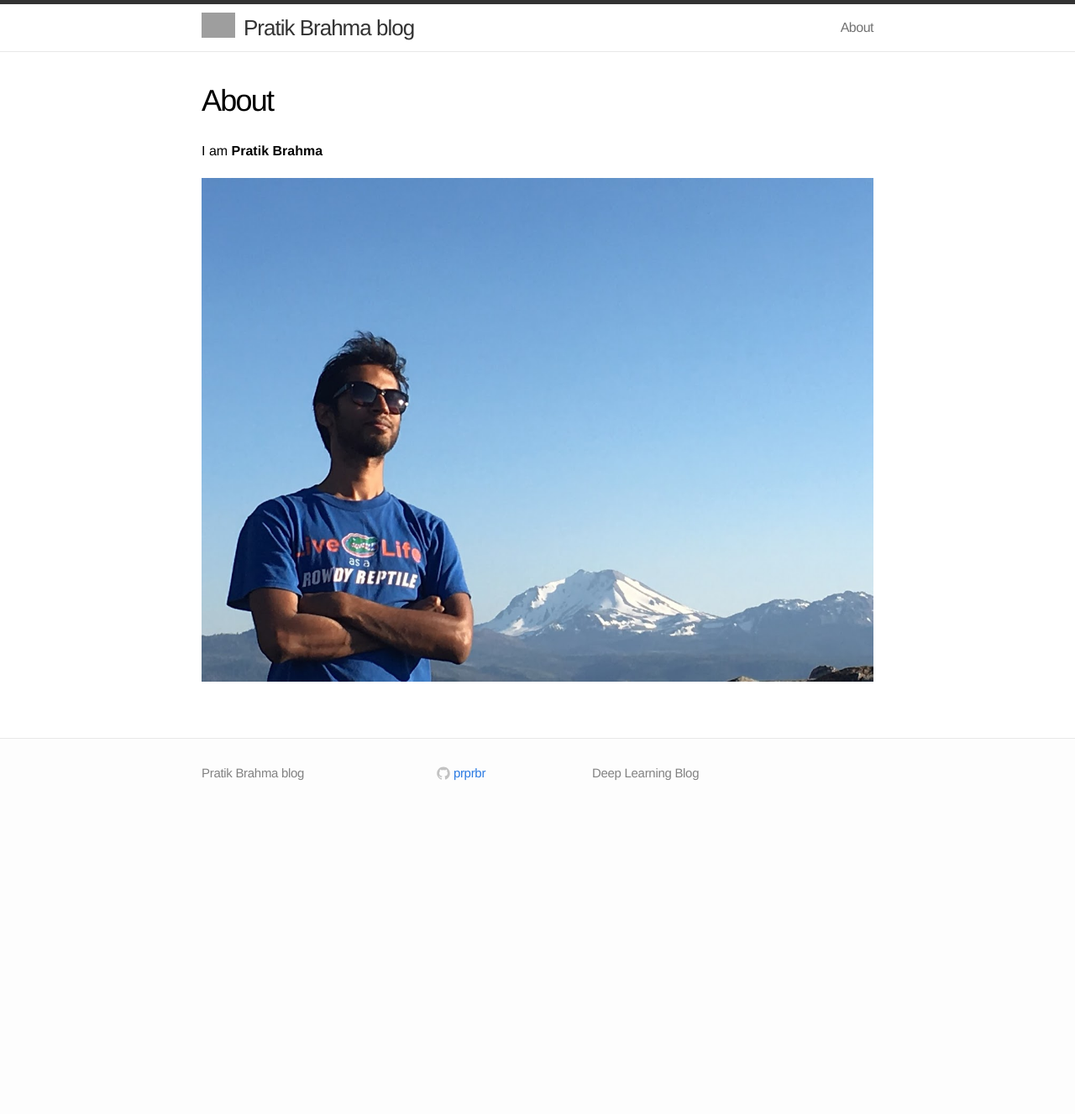
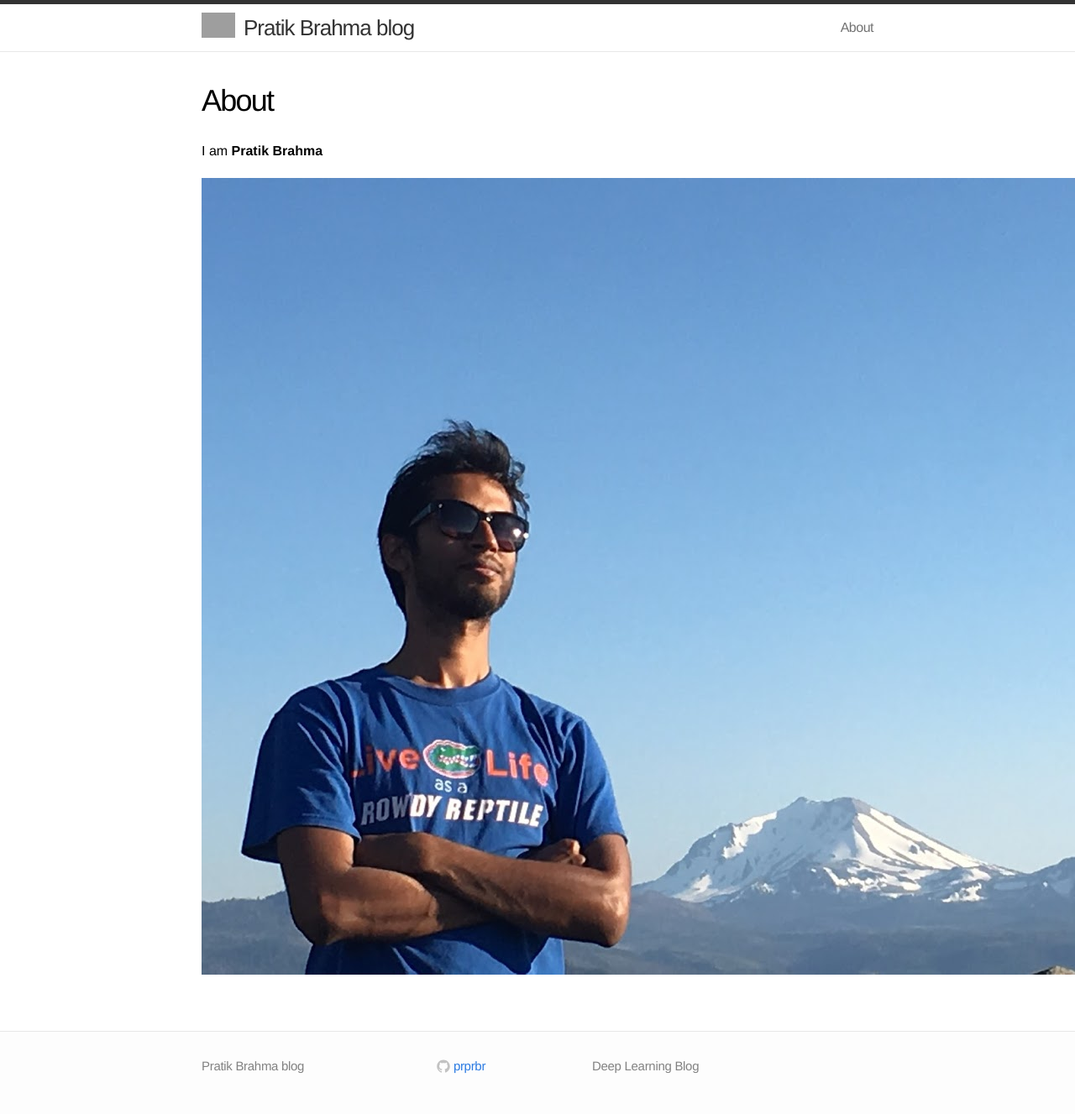
Before and after one commit to prprbr/prprbr.github.io, a Jekyll site: the page built from about.md, in a window 1280 px wide. Shown: the whole page at 84% size. Built offline with Jekyll 4.4.1, drawn with Linux system fonts in a browser that asks for light colours; before the commit the page ends 978 px from its top, so only the background shows below that; grey boxes are pictures that could not be loaded.

Commit message:
Update about.md

```diff
--- a/about.md
+++ b/about.md
@@ -6,4 +6,4 @@ permalink: /about/
 
 I am **Pratik Brahma**
 
-<img src="/assets/pic.JPG" width="100%" />
+<img src="/assets/pic.JPG"  />
```
